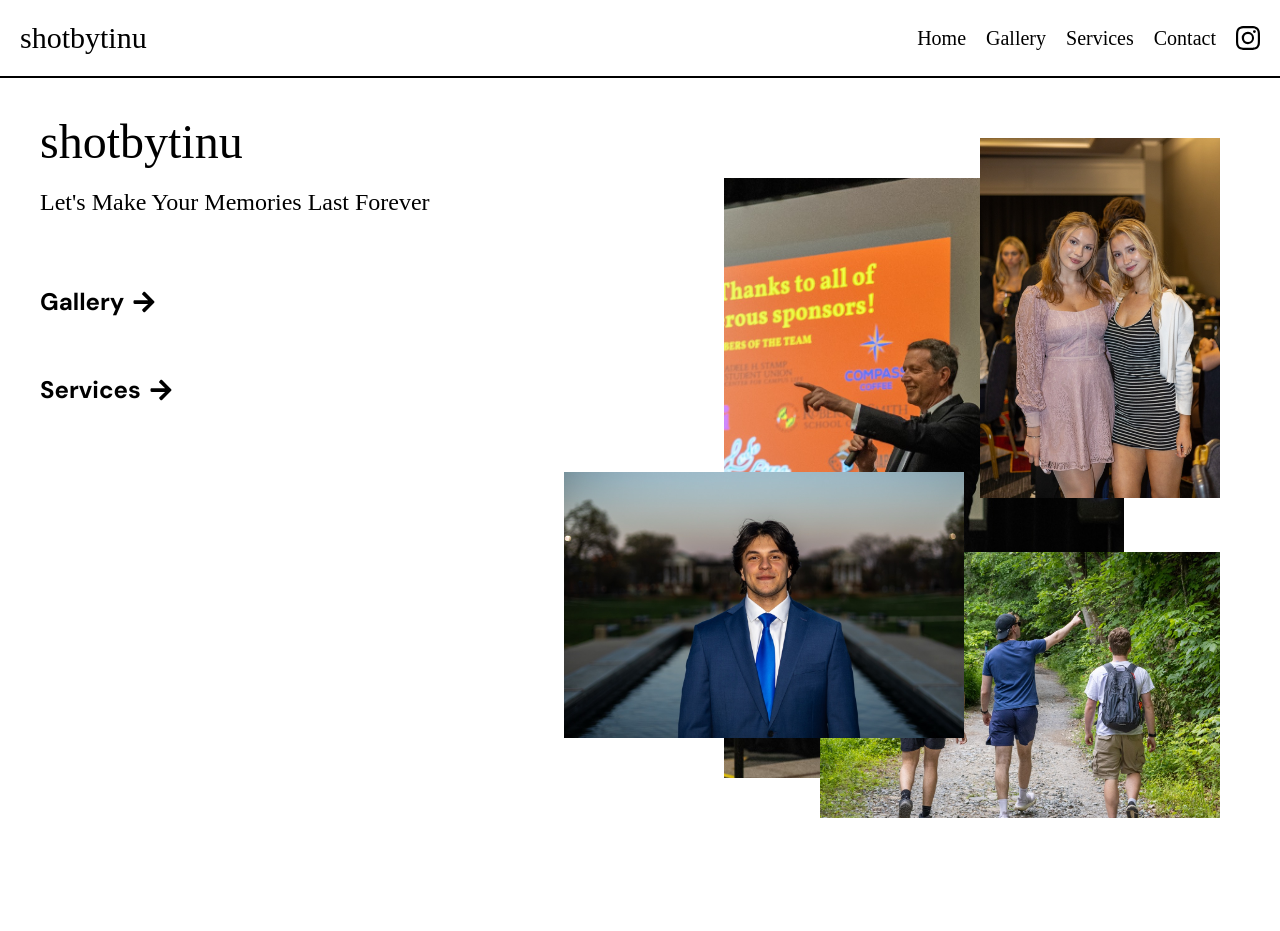
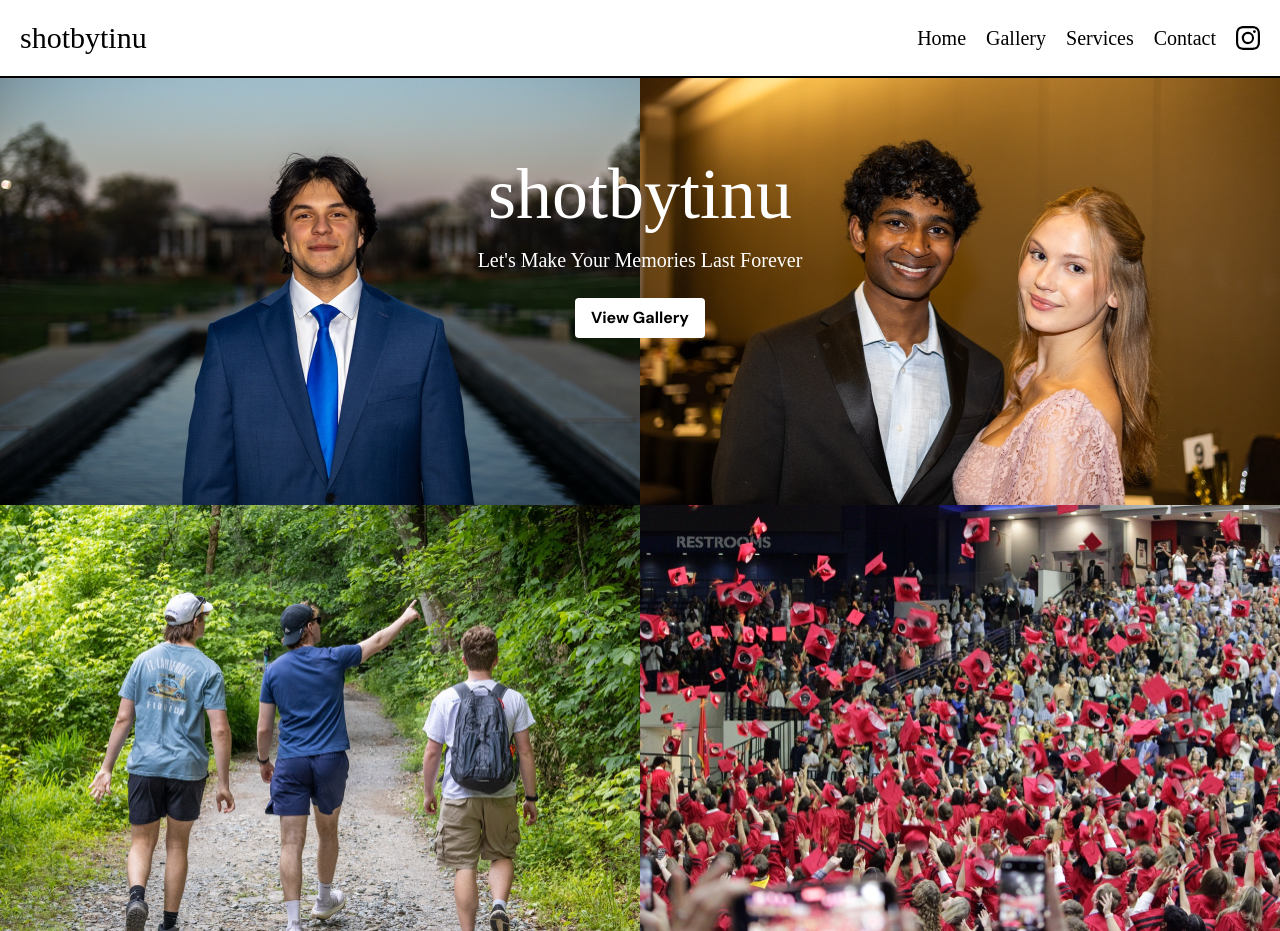
Before and after one commit to tinuh/shotbytinu, a Next.js app: page / in a window 1280 px wide. Before the commit the page ends 858 px from the top, so only its background shows below. Built offline with nearby package versions, Linux system fonts and the light colour scheme; a web font is replaced by a local one.

Commit message:
new landing page design

```diff
--- a/src/app/page.tsx
+++ b/src/app/page.tsx
@@ -1,52 +1,83 @@
+"use client";
+
 import { FaArrowRight } from "react-icons/fa";
 import Link from "next/link";
+import { motion } from "framer-motion";
 
 export default function Home() {
 	return (
-		<div className="p-10 flex flex-col lg:flex-row lg:gap-10">
-			<div className="basis-1/3 xl:basis-2/5">
-				<h1 className="text-5xl">shotbytinu</h1>
-				<h2 className="pt-5 text-2xl text-left">
-					Let&apos;s Make Your Memories Last Forever
-				</h2>
-				<div className="lg:pt-10 w-full flex flex-col lg:gap-5 items-left">
+		<div className="relative flex flex-col md:flex-row">
+			<motion.div
+				initial={{ opacity: 0, y: 0 }}
+				animate={{ opacity: 1, y: 0 }}
+				transition={{ duration: 0.5, delay: 0.5 }}
+				className="absolute w-full flex justify-center left-0 right-0 top-20 z-100"
+			>
+				<div className="text-center text-white flex flex-col items-center">
+					<h1 className="text-6xl md:text-7xl pb-4">shotbytinu</h1>
+					<h2 className="pb-6 text-xl">
+						Let&apos;s Make Your Memories Last Forever
+					</h2>
 					<Link
 						href="/gallery"
-						className="flex font-bold text-2xl gap-2 hover:gap-5 max-w-max items-center mt-5 no-serif py-2 duration-200 cursor-pointer"
+						className="block max-w-max bg-white rounded text-black p-2 px-4 no-serif font-bold"
 					>
-						<span>Gallery</span> <FaArrowRight />
-					</Link>
-					<Link
-						href="/services"
-						className="flex font-bold text-2xl gap-2 hover:gap-5 max-w-max items-center mt-5 no-serif py-2 duration-200 cursor-pointer"
-					>
-						Services <FaArrowRight />
+						View Gallery
 					</Link>
 				</div>
-			</div>
-			<div className="basis-2/3 xl:basis-3/5 h-full flex justify-center w-full">
-				<div className="relative">
+			</motion.div>
+			<div className="basis-1/2 w-full">
+				<motion.div
+					initial={{ opacity: 0, y: 0 }}
+					animate={{ opacity: 1, y: 0 }}
+					transition={{ duration: 0.5, delay: 0.1 }}
+					className="w-full h-auto"
+				>
 					<img
 						src="/gallery/ilhom_2_thumb.jpg"
 						alt="Ilhom"
-						className="w-full lg:w-100 h-auto mt-5 lg:absolute left-0 bottom-20 z-20 lg:hover:scale-102 duration-300 transition-transform"
+						className="w-full h-auto"
 					/>
-					<img
-						src="/gallery/gala_pic_5_thumb.jpg"
-						alt="Gala Picture"
-						className="w-full lg:w-100 h-auto z-0 pt-5 lg:mt-10 lg:mb-10 lg:ml-40 mr-24 lg:hover:scale-102 duration-300 transition-transform"
-					/>
+				</motion.div>
+				<motion.div
+					initial={{ opacity: 0, y: 0 }}
+					animate={{ opacity: 1, y: 0 }}
+					transition={{ duration: 0.5, delay: 0.4 }}
+					className="w-full h-auto"
+				>
 					<img
 						src="/gallery/nikolay_point_thumb.jpg"
 						alt="Nikolay Pointing"
-						className="w-full lg:w-100 h-auto mt-5 lg:absolute right-0 bottom-0 z-10 lg:hover:scale-102 duration-300 transition-transform"
+						className="w-full h-auto"
 					/>
+				</motion.div>
+			</div>
+
+			<div className="basis-1/2 w-full">
+				<motion.div
+					initial={{ opacity: 0, y: 0 }}
+					animate={{ opacity: 1, y: 0 }}
+					transition={{ duration: 0.5, delay: 0.3 }}
+					className="w-full h-auto"
+				>
 					<img
-						src="/gallery/gala_pic_6_thumb.jpg"
-						alt="Nikolay Pointing"
-						className="w-full lg:w-60 h-auto mt-5 lg:absolute right-0 top-0 z-40 lg:hover:scale-102 duration-300 transition-transform"
+						src="/gallery/gala_pic_1_thumb.jpg"
+						alt="BSE Gala Picture 1"
+						className="w-full h-auto"
 					/>
-				</div>
+				</motion.div>
+				<motion.div
+					initial={{ opacity: 0, y: 0 }}
+					animate={{ opacity: 1, y: 0 }}
+					transition={{ duration: 0.5, delay: 0.2 }}
+					className="w-full h-auto"
+				>
+					<img
+						src="/gallery/grad_caps_thumb.jpg"
+						alt="Graduation Caps Picture"
+						className="w-full h-auto transition-transform"
+					/>
+				</motion.div>
 			</div>
 		</div>
 	);
```
